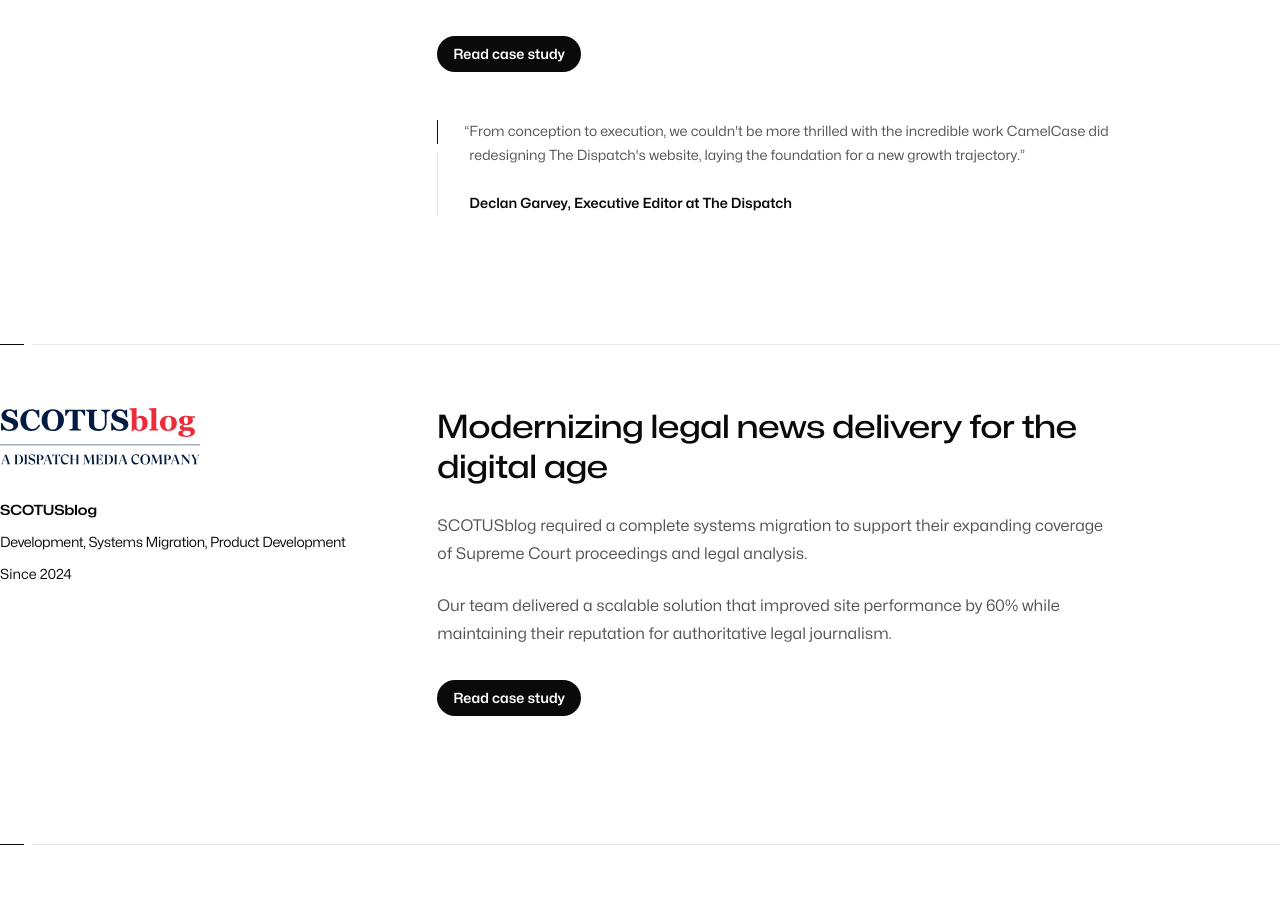
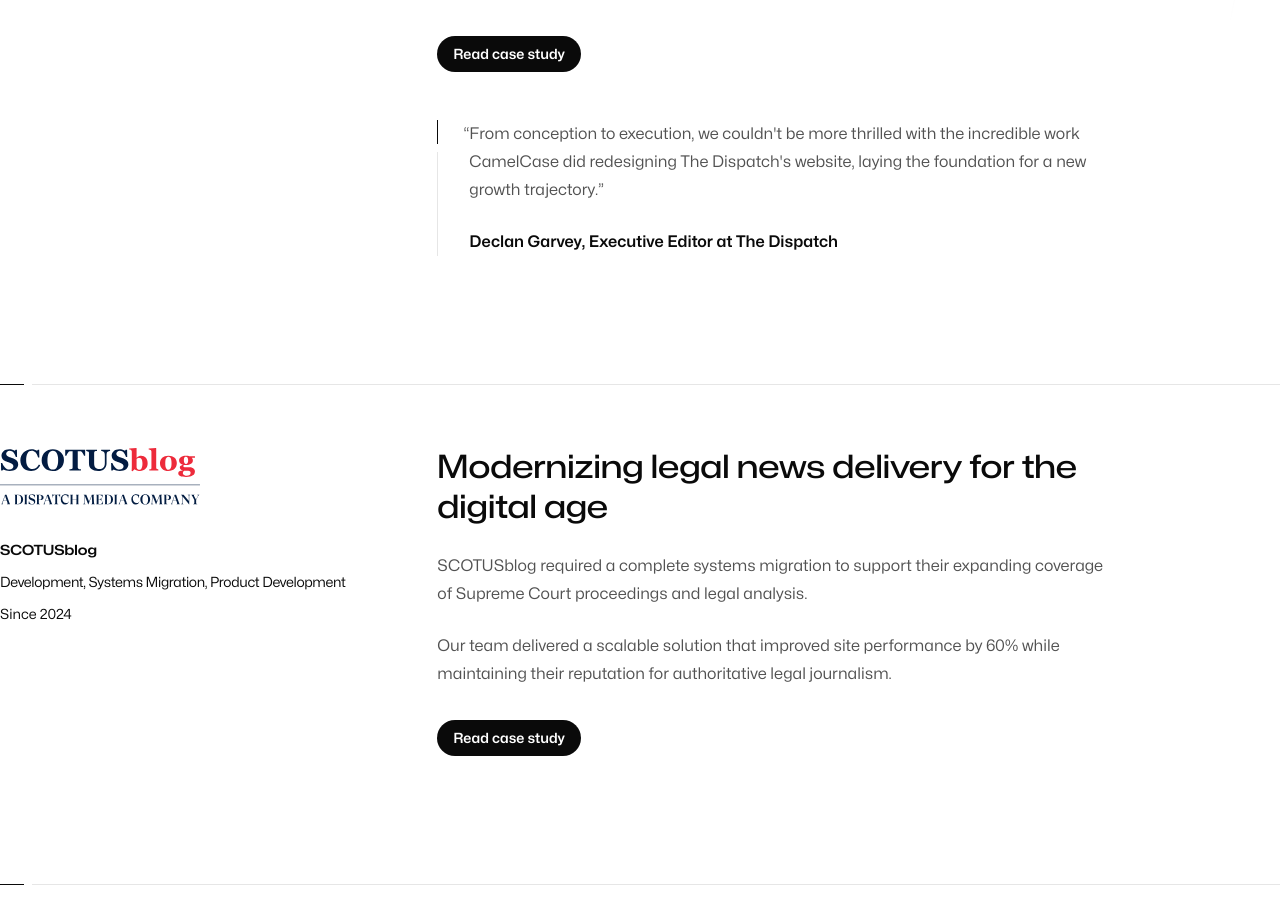
Before and after one commit to CamelCaseCollective/camelcase-marketing-static, a Next.js app: page /work in a window 1280 px wide. Shown: the part 940-1847 px from the top of the page. Built offline with nearby package versions, Linux system fonts and the light colour scheme.

Commit message:
Update text size of testimonial

```diff
--- a/src/components/Blockquote.tsx
+++ b/src/components/Blockquote.tsx
@@ -55,7 +55,7 @@
 }) {
   return (
     <Border position="left" className={clsx('pl-8', className)}>
-      <figure className="text-sm">
+      <figure className="text-base">
         <blockquote className="text-neutral-600 *:relative [&>:first-child]:before:absolute [&>:first-child]:before:right-full [&>:first-child]:before:content-['“'] [&>:last-child]:after:content-['”']">
           {typeof children === 'string' ? <p>{children}</p> : children}
         </blockquote>
```
